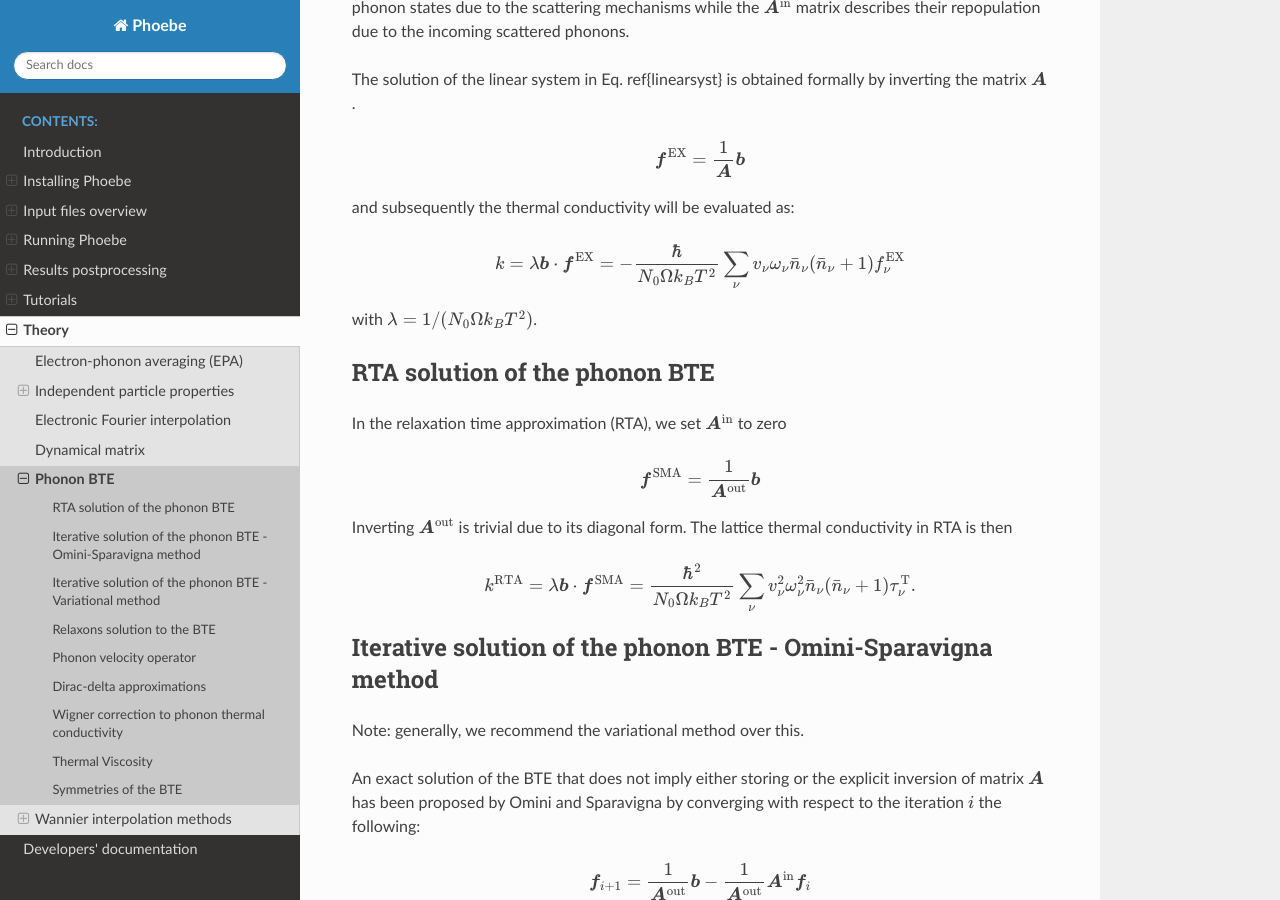
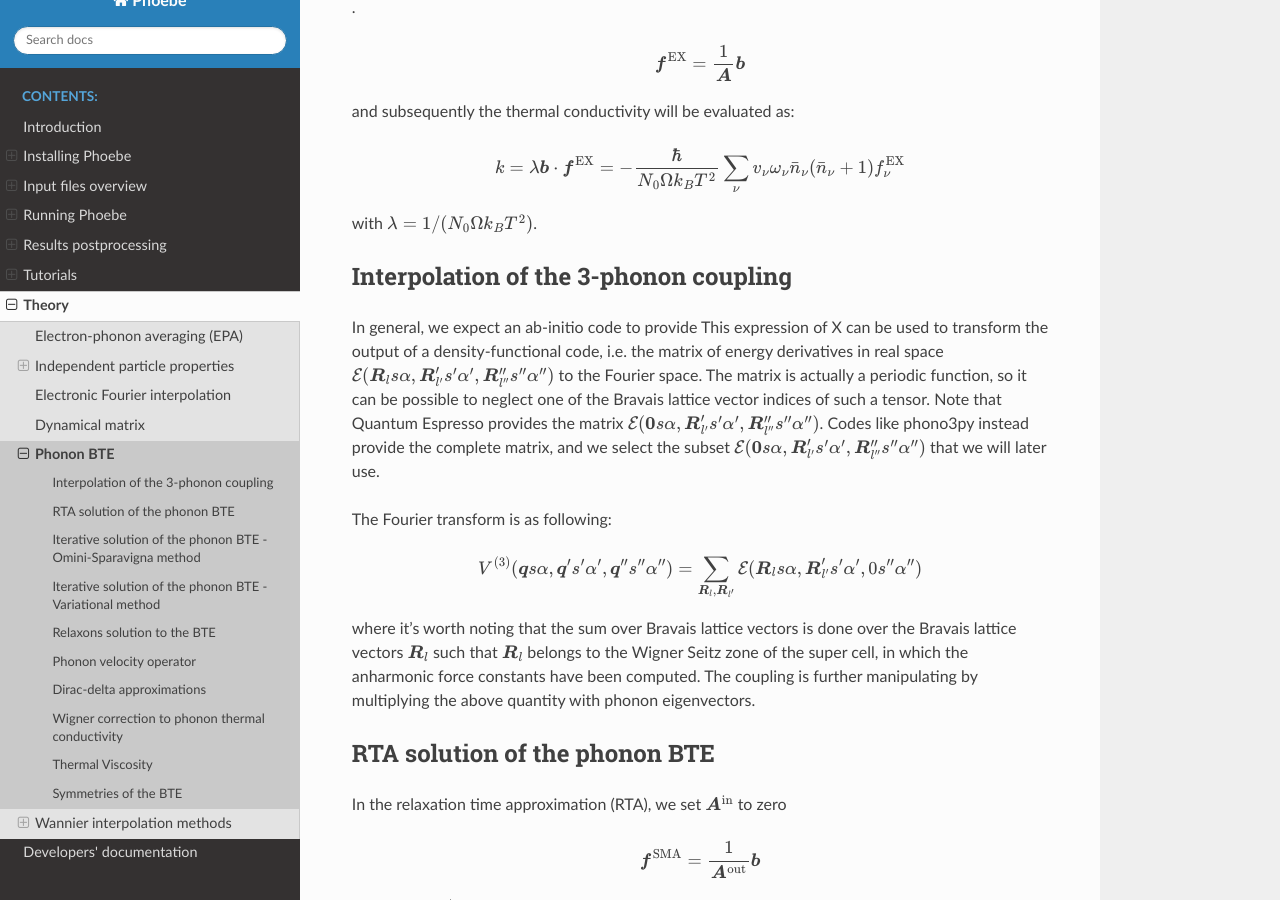
Before and after one commit to mir-group/phoebe, a Sphinx documentation site: the page built from doc/sphinx/source/theory/phononBTE.rst, in a window 1280 px wide and 900 px high, scrolled down 3147 px. Built offline with Sphinx 7.4.7 and the Read the Docs theme 2.0.0, drawn with Linux system fonts in a browser that asks for light colours; formulas are drawn with MathJax 3; some of the changed text lies outside the part shown.

Commit message:
Adding documentation on the phono3py interaction. Adding a few notes in the theory section. File formatting.

```diff
--- a/doc/sphinx/source/theory/phononBTE.rst
+++ b/doc/sphinx/source/theory/phononBTE.rst
@@ -70,9 +70,6 @@ The non-dimensional quantity :math:`X_{\boldsymbol{q} j}` is defined by
 
 with :math:`z^{s \alpha}_{\boldsymbol{q}j} ` being the orthogonal phonon eigenmodes normalized on the unit cell and :math:`M_s` the atomic masses.
 This expression of X can be used to transform the output of a density-functional code, i.e. the matrix of energy derivatives in real space :math:`\mathcal{E}(\boldsymbol{R}_l s\alpha,\boldsymbol{R}'_{l'} s' \alpha',\boldsymbol{R}''_{l''}s''\alpha'')` to the Fourier space.
-The matrix is actually a periodic function, so it can be possible to neglect one of the Bravais lattice vector indices of such a tensor.
-Note that, Quantum Espresso provides the matrix :math:`\mathcal{E}(\boldsymbol{0} s\alpha,\boldsymbol{R}'_{l'} s' \alpha',\boldsymbol{R}''_{l''}s''\alpha'')` while frozen phonon codes such as phonopy and related use :math:`\mathcal{E}(\boldsymbol{R}_l s\alpha,\boldsymbol{R}'_{l'} s' \alpha',\boldsymbol{0} s''\alpha'')`, i.e. set a different bravais lattice vector to zero.
-Phoebe uses the latter convention at the time being.
 
 The rate of the elastic scattering with isotopic impurities has the form:
 
@@ -133,6 +130,28 @@ and subsequently the thermal conductivity will be evaluated as:
    \omega_{\nu} \bar{n}_{\nu}(\bar{n}_{\nu}+1) f_{\nu}^{\mathrm{EX}}
 
 with :math:`\lambda= 1 /(N_0\Omega k_B T^2)`.
+
+
+
+Interpolation of the 3-phonon coupling
+--------------------------------------
+
+In general, we expect an ab-initio code to provide
+This expression of X can be used to transform the output of a density-functional code, i.e. the matrix of energy derivatives in real space :math:`\mathcal{E}(\boldsymbol{R}_l s\alpha,\boldsymbol{R}'_{l'} s' \alpha',\boldsymbol{R}''_{l''}s''\alpha'')` to the Fourier space.
+The matrix is actually a periodic function, so it can be possible to neglect one of the Bravais lattice vector indices of such a tensor.
+Note that Quantum Espresso provides the matrix :math:`\mathcal{E}(\boldsymbol{0} s\alpha,\boldsymbol{R}'_{l'} s' \alpha',\boldsymbol{R}''_{l''}s''\alpha'')`.
+Codes like phono3py instead provide the complete matrix, and we select the subset :math:`\mathcal{E}(\boldsymbol{0} s\alpha,\boldsymbol{R}'_{l'} s' \alpha',\boldsymbol{R}''_{l''}s''\alpha'')` that we will later use.
+
+The Fourier transform is as following:
+
+.. math::
+   V^{(3)}(\boldsymbol{q}s\alpha,\boldsymbol{q}'s'\alpha',\boldsymbol{q}''s''\alpha'')
+   =
+   \sum_{\boldsymbol{R}_l, \boldsymbol{R}_{l'}}
+   \mathcal{E}(\boldsymbol{R}_{l} s\alpha,\boldsymbol{R}'_{l'} s' \alpha',0 s''\alpha'')
+
+where it's worth noting that the sum over Bravais lattice vectors is done over the Bravais lattice vectors :math:`\boldsymbol{R}_l` such that :math:`\boldsymbol{R}_l` belongs to the Wigner Seitz zone of the super cell, in which the anharmonic force constants have been computed.
+The coupling is further manipulating by multiplying the above quantity with phonon eigenvectors.
 
 
 RTA solution of the phonon BTE
```
Also changed, not shown: 2 other files.
